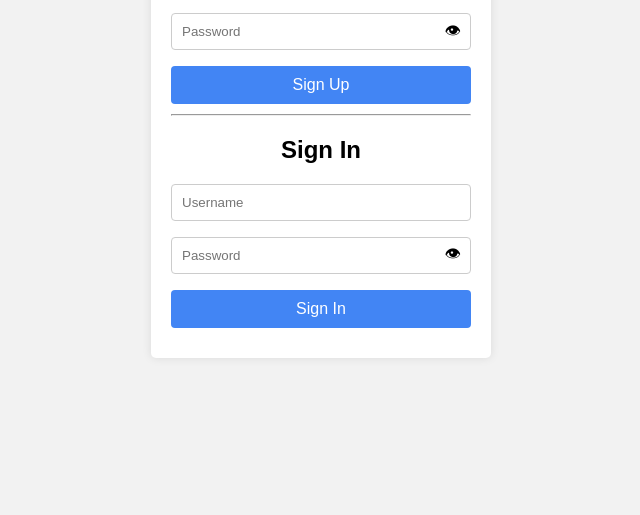
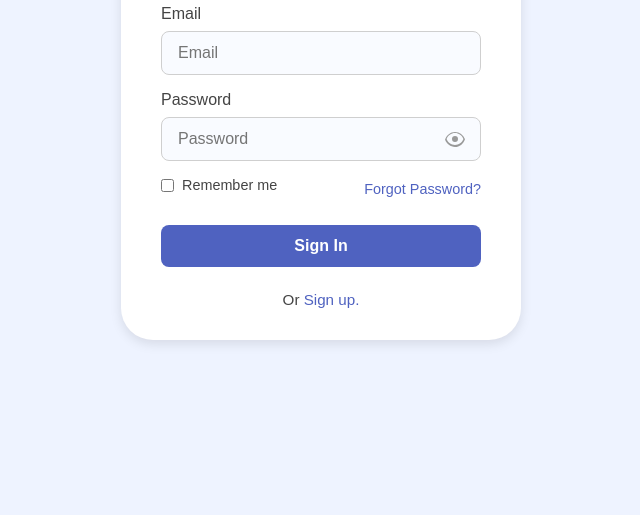
Before and after one commit to Jayden-Boomer/AxxesHackathon, a plain HTML site: page public/index.html in a window 1280 px wide. Shown: the part 285-800 px from the top of the page, without its empty margins (319-959 px from the left). Drawn offline with Linux system fonts and the light colour scheme.

Commit message:
deleted old index

```diff
--- a/public/index.html
+++ b/public/index.html
@@ -1,180 +1,241 @@
 <!DOCTYPE html>
 <html lang="en">
 <head>
-  <meta charset="UTF-8">
-  <title>Sign In / Sign Up</title>
+  <meta charset="UTF-8" />
+  <meta name="viewport" content="width=device-width, initial-scale=1.0"/>
+  <title>Login Page</title>
   <style>
+    /* ------------------------------
+       GENERAL / GLOBAL STYLES
+       ------------------------------ */
+    * {
+      box-sizing: border-box;
+      margin: 0;
+      padding: 0;
+      font-family: sans-serif;
+    }
+
     body {
-      font-family: Arial, sans-serif;
-      background: #f2f2f2;
+      background-color: #eef3ff; /* Light bluish background */
       display: flex;
       justify-content: center;
       align-items: center;
-      height: 100vh;
-      margin: 0;
+      min-height: 100vh;
+      color: #3a3a3a;
     }
-    .container {
-      background: #fff;
-      padding: 20px;
-      border-radius: 5px;
-      box-shadow: 0 0 10px rgba(0,0,0,0.1);
-      width: 300px;
+
+    /* ------------------------------
+       CONTAINER STYLES
+       ------------------------------ */
+    .login-container {
+      background-color: #fff;
+      border-radius: 2rem;       /* Big rounded corners */
+      width: 100%;
+      max-width: 400px;         /* Controls how wide the card gets */
+      padding: 2rem 2.5rem;     /* Space inside the card */
+      box-shadow: 0 4px 12px rgba(0,0,0,0.1);
+      text-align: center;       /* Center headings and text by default */
     }
-    .container h2 {
-      text-align: center;
-      margin-bottom: 20px;
+
+    .login-container h1 {
+      font-size: 2rem;
+      font-weight: bold;
+      margin-bottom: 0.25rem;
+      color: #2f2f2f;
     }
-    .input-container {
+
+    .login-container p.subtitle {
+      margin-bottom: 1.5rem;
+      color: #666;
+    }
+
+    /* ------------------------------
+       FORM STYLES
+       ------------------------------ */
+    form {
+      text-align: left;         /* Align form labels and fields to left */
+    }
+
+    .form-group {
+      margin-bottom: 1rem;
+    }
+
+    label {
+      display: block;
+      margin-bottom: 0.5rem;
+      font-weight: 500;
+      color: #444;
+    }
+
+    input[type="email"],
+    input[type="password"] {
+      width: 100%;
+      padding: 0.75rem 1rem;
+      border: 1px solid #cfcfcf;
+      border-radius: 0.5rem;
+      font-size: 1rem;
+      color: #555;
+      background-color: #f9fbff; /* Light bluish input background */
+    }
+
+    input[type="email"]:focus,
+    input[type="password"]:focus {
+      outline: none;
+      border-color: #92a7ff; /* Subtle focus color */
+      box-shadow: 0 0 0 3px rgba(146,167,255,0.2);
+    }
+
+    /* Eye icon container */
+    .password-wrapper {
       position: relative;
-      margin-bottom: 16px;
     }
-    .input-container input[type="text"],
-    .input-container input[type="password"] {
-      width: 100%;
-      padding: 10px;
-      box-sizing: border-box;
-      border: 1px solid #ccc;
-      border-radius: 4px;
+
+    /* Eye icon (just a placeholder—functionality requires JS) */
+    .eye-icon {
+      position: absolute;
+      top: 50%;
+      right: 1rem;
+      transform: translateY(-50%);
+      cursor: pointer;
+      width: 20px;
+      height: 20px;
+      fill: #999;
     }
-    .toggle-password {
-      position: absolute;
-      right: 10px;
-      top: 50%;
-      transform: translateY(-50%);
+
+    .eye-icon:hover {
+      fill: #666;
+    }
+
+    /* ------------------------------
+       REMEMBER ME / FORGOT PASSWORD
+       ------------------------------ */
+    .options {
+      display: flex;
+      align-items: center;
+      justify-content: space-between;
+      margin-bottom: 1.5rem;
+      font-size: 0.9rem;
+    }
+
+    .options label {
+      display: flex;
+      align-items: center;
       cursor: pointer;
       user-select: none;
     }
-    .container button {
+
+    .options input[type="checkbox"] {
+      margin-right: 0.5rem;
+    }
+
+    .options a {
+      text-decoration: none;
+      color: #4f62c0;
+    }
+
+    .options a:hover {
+      text-decoration: underline;
+    }
+
+    /* ------------------------------
+       BUTTON STYLES
+       ------------------------------ */
+    .btn-submit {
+      display: inline-block;
       width: 100%;
-      padding: 10px;
-      background: #4285F4;
+      background-color: #4f62c0;
       color: #fff;
+      padding: 0.75rem;
       border: none;
-      border-radius: 4px;
+      border-radius: 0.5rem;
+      font-size: 1rem;
+      font-weight: 600;
       cursor: pointer;
-      font-size: 16px;
+      transition: background-color 0.2s ease-in-out;
     }
-    .container button:hover {
-      background: #357ae8;
+
+    .btn-submit:hover {
+      background-color: #4659af;
     }
-    .error {
-      color: red;
-      font-size: 14px;
-      margin-top: 10px;
-      text-align: center;
+
+    /* ------------------------------
+       SIGNUP LINK
+       ------------------------------ */
+    .signup-link {
+      margin-top: 1.5rem;
+      font-size: 0.95rem;
+      color: #444;
     }
+
+    .signup-link a {
+      color: #4f62c0;
+      text-decoration: none;
+      font-weight: 500;
+    }
+
+    .signup-link a:hover {
+      text-decoration: underline;
+    }
+
   </style>
 </head>
 <body>
 
-  <div class="container">
-    <h2>Sign Up</h2>
-    <form id="signupForm">
-      <div class="input-container">
-        <input type="text" id="signupUsername" placeholder="Username" required />
+  <div class="login-container">
+    <h1>WELCOME!</h1>
+    <p class="subtitle">Please sign in to continue</p>
+
+    <form>
+      <!-- Email Field -->
+      <div class="form-group">
+        <label for="email">Email</label>
+        <input
+          type="email"
+          id="email"
+          placeholder="Email"
+          required
+        />
       </div>
-      <div class="input-container">
-        <input type="password" id="signupPassword" placeholder="Password" required />
-        <span class="toggle-password" data-target="signupPassword">👁</span>
+
+      <!-- Password Field -->
+      <div class="form-group">
+        <label for="password">Password</label>
+        <div class="password-wrapper">
+          <input
+            type="password"
+            id="password"
+            placeholder="Password"
+            required
+          />
+          <!-- Just a static eye icon. Implement toggle logic with JS if needed. -->
+          <svg
+            class="eye-icon"
+            xmlns="http://www.w3.org/2000/svg"
+            viewBox="0 0 20 20"
+          >
+            <path d="M10 3C5.454 3 1.556 6.264.106 10.4c-.043.132-.043.276 0 .408C1.556 14.735 5.454 18 10 18c4.546 0 8.444-3.265 9.894-7.592.043-.132.043-.276 0-.408C18.444 6.264 14.546 3 10 3zm0 13c-3.781 0-7.078-2.424-8.435-5.98C2.92 6.466 6.219 4 10 4c3.781 0 7.079 2.466 8.435 6.02C17.079 13.576 13.781 16 10 16zm0-3a3 3 0 000-6 3 3 0 000 6z" />
+          </svg>
+        </div>
       </div>
-      <button type="submit">Sign Up</button>
-      <div id="signupError" class="error"></div>
+
+      <!-- Remember Me & Forgot Password -->
+      <div class="options">
+        <label>
+          <input type="checkbox" />
+          <span>Remember me</span>
+        </label>
+        <a href="#">Forgot Password?</a>
+      </div>
+
+      <!-- Submit Button -->
+      <button type="submit" class="btn-submit">Sign In</button>
     </form>
-    <hr>
-    <h2>Sign In</h2>
-    <form id="signinForm">
-      <div class="input-container">
-        <input type="text" id="signinUsername" placeholder="Username" required />
-      </div>
-      <div class="input-container">
-        <input type="password" id="signinPassword" placeholder="Password" required />
-        <span class="toggle-password" data-target="signinPassword">👁</span>
-      </div>
-      <button type="submit">Sign In</button>
-      <div id="signinError" class="error"></div>
-    </form>
+
+    <!-- Sign Up Link -->
+    <p class="signup-link">
+      Or <a href="#">Sign up.</a>
+    </p>
   </div>
-
-  <script>
-    // Toggle password visibility for any input associated with a toggle icon
-    document.querySelectorAll('.toggle-password').forEach(function(toggle) {
-      toggle.addEventListener('click', function() {
-        const targetId = toggle.getAttribute('data-target');
-        const inputField = document.getElementById(targetId);
-        if (inputField) {
-          if (inputField.type === 'password') {
-            inputField.type = 'text';
-            toggle.textContent = '🙈';
-          } else {
-            inputField.type = 'password';
-            toggle.textContent = '👁';
-          }
-        }
-      });
-    });
-
-    // Sign Up Form Handler
-    document.getElementById('signupForm').addEventListener('submit', async function(event) {
-      event.preventDefault();
-      const username = document.getElementById('signupUsername').value;
-      const password = document.getElementById('signupPassword').value;
-
-      if (!username || !password) {
-        document.getElementById('signupError').textContent = 'Please fill in both fields.';
-        return;
-      }
-      document.getElementById('signupError').textContent = '';
-
-      try {
-        const response = await fetch('/signup', {
-          method: 'POST',
-          headers: { 'Content-Type': 'application/json' },
-          body: JSON.stringify({ username, password })
-        });
-        const data = await response.json();
-        if (response.ok) {
-          alert(data.message);
-        } else {
-          document.getElementById('signupError').textContent = data.error;
-        }
-      } catch (error) {
-        console.error(error);
-        document.getElementById('signupError').textContent = 'An error occurred.';
-      }
-    });
-
-    // Sign In Form Handler: Set background color if credentials match.
-    document.getElementById('signinForm').addEventListener('submit', async function(event) {
-      event.preventDefault();
-      const username = document.getElementById('signinUsername').value;
-      const password = document.getElementById('signinPassword').value;
-
-      if (!username || !password) {
-        document.getElementById('signinError').textContent = 'Please fill in both fields.';
-        return;
-      }
-      document.getElementById('signinError').textContent = '';
-
-      try {
-        const response = await fetch('/signin', {
-          method: 'POST',
-          headers: { 'Content-Type': 'application/json' },
-          body: JSON.stringify({ username, password })
-        });
-        const data = await response.json();
-        if (response.ok) {
-          alert(data.message);
-          // Update the background color using the stored color
-          document.body.style.backgroundColor = data.color;
-        } else {
-          document.getElementById('signinError').textContent = data.error;
-        }
-      } catch (error) {
-        console.error(error);
-        document.getElementById('signinError').textContent = 'An error occurred.';
-      }
-    });
-  </script>
 
 </body>
 </html>
```
